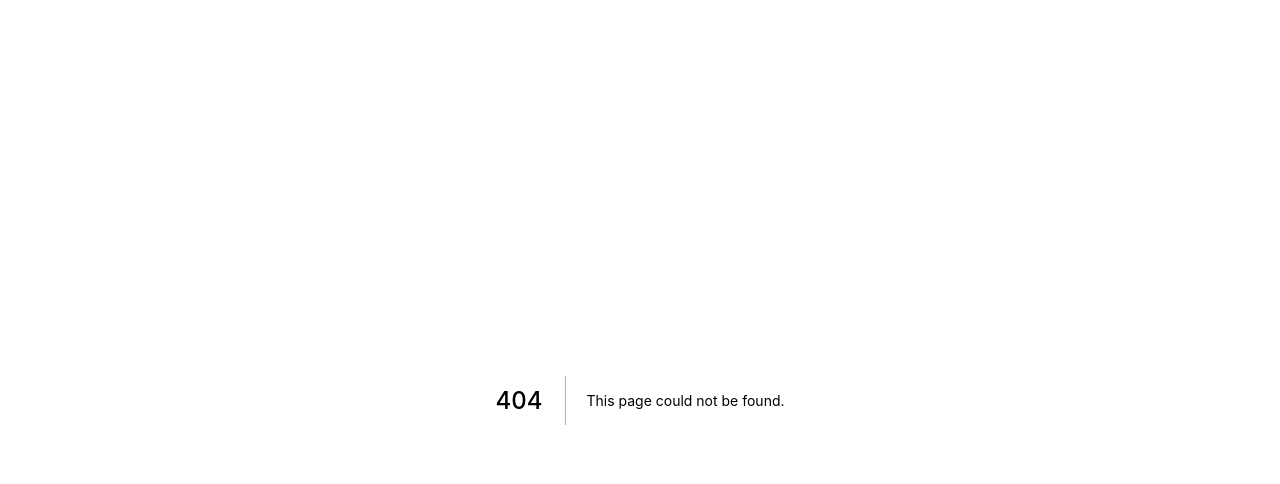
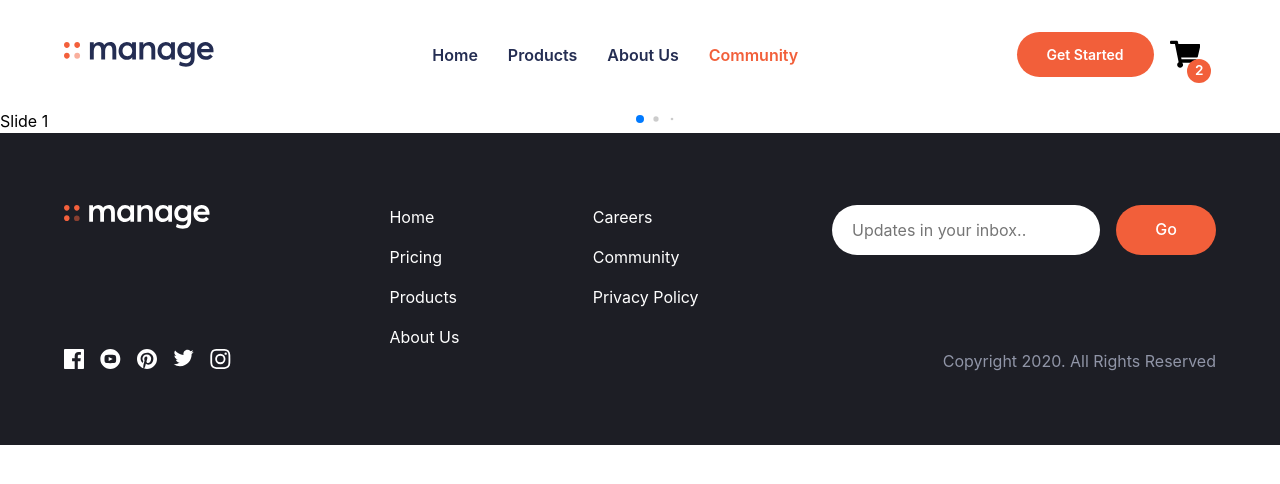
Before and after one commit to fervillalbag/ersa, a Next.js app in the folder packages/web/: page /community in a window 1280 px wide. Before the commit this address had no page. Shown: the top 484 px of the page. Built offline with nearby package versions, Linux system fonts and the light colour scheme.

Commit message:
feat: community ui

```diff
--- a/packages/web/package.json
+++ b/packages/web/package.json
@@ -26,7 +26,7 @@
 		"react-hot-toast": "^2.2.0",
 		"react-icons": "^4.3.1",
 		"react-lazy-load-image-component": "^1.5.1",
-		"swiper": "^8.0.7",
+		"swiper": "^8.1.5",
 		"uuid": "^8.3.2"
 	},
 	"devDependencies": {
--- a/packages/web/src/pages/_app.tsx
+++ b/packages/web/src/pages/_app.tsx
@@ -7,10 +7,11 @@ import { Toaster } from 'react-hot-toast';
 import NavbarProvider from '../context/Navbar';
 import { CartStatusProvider } from '../context/CartStatus';
 import { CartContextProvider } from '../context/CartContext';
+import theme from '../styles/theme';
 
-import theme from '../styles/theme';
 import '../styles/globals.css';
 import 'swiper/css';
+import 'swiper/css/bundle';
 import 'react-lazy-load-image-component/src/effects/blur.css';
 
 const MyApp: React.FC<AppProps> = ({ Component, pageProps }) => {
--- a/packages/web/src/pages/about.tsx
+++ b/packages/web/src/pages/about.tsx
@@ -24,7 +24,7 @@ const About = ({ aboutData }: AboutProps) => {
 	const about = aboutData.about;
 
 	return (
-		<Layout title='About Us'>
+		<Layout title='Community | About Us'>
 			<Animation>
 				<Grid
 					gridTemplateColumns={{ base: '1fr', lg: 'repeat(2, 1fr)' }}
--- /dev/null
+++ b/packages/web/src/pages/community.tsx
@@ -0,0 +1,34 @@
+// import { Box } from '@chakra-ui/react';
+import { Swiper, SwiperSlide } from 'swiper/react';
+import { Pagination } from 'swiper';
+
+import Layout from '../layout';
+
+import 'swiper/css';
+import 'swiper/css/pagination';
+
+const Community = () => {
+	return (
+		<Layout title='Community | Landing Ersa'>
+			<Swiper
+				pagination={{
+					dynamicBullets: true,
+				}}
+				modules={[Pagination]}
+				className='mySwiper'
+			>
+				<SwiperSlide>Slide 1</SwiperSlide>
+				<SwiperSlide>Slide 2</SwiperSlide>
+				<SwiperSlide>Slide 3</SwiperSlide>
+				<SwiperSlide>Slide 4</SwiperSlide>
+				<SwiperSlide>Slide 5</SwiperSlide>
+				<SwiperSlide>Slide 6</SwiperSlide>
+				<SwiperSlide>Slide 7</SwiperSlide>
+				<SwiperSlide>Slide 8</SwiperSlide>
+				<SwiperSlide>Slide 9</SwiperSlide>
+			</Swiper>
+		</Layout>
+	);
+};
+
+export default Community;
--- a/packages/web/src/pages/product/[id].tsx
+++ b/packages/web/src/pages/product/[id].tsx
@@ -23,10 +23,9 @@ export const getServerSideProps: GetServerSideProps = async context => {
 
 const Product = ({ productData }: ProductProps) => {
 	const product = productData.product;
-	console.log(product);
 
 	return (
-		<Layout>
+		<Layout title={`${product.name} | Landing Ersa`}>
 			<Animation>
 				<Grid
 					gridTemplateColumns={{ base: '1fr', lg: 'repeat(2, 1fr)' }}
--- a/packages/web/src/pages/product/index.tsx
+++ b/packages/web/src/pages/product/index.tsx
@@ -24,7 +24,7 @@ const Products = ({ productsData }: ProductPageProps) => {
 	const products = productsData.products;
 
 	return (
-		<Layout title='Products'>
+		<Layout title='Community | Products'>
 			<Animation>
 				<Box maxWidth='1170px' margin='0 auto' width='90%' paddingBottom='4rem'>
 					<Grid
```
Also changed, not shown: 1 other file (tests, documents, lock files or other folders).
